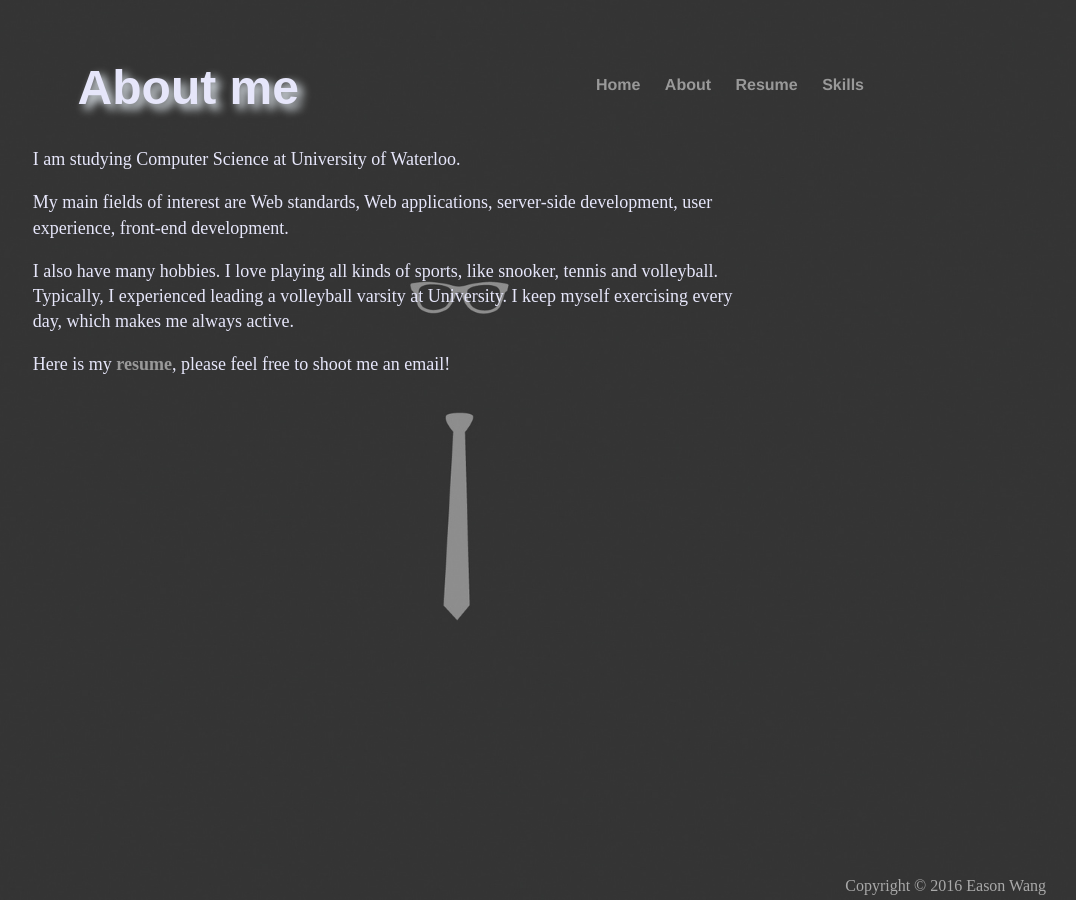
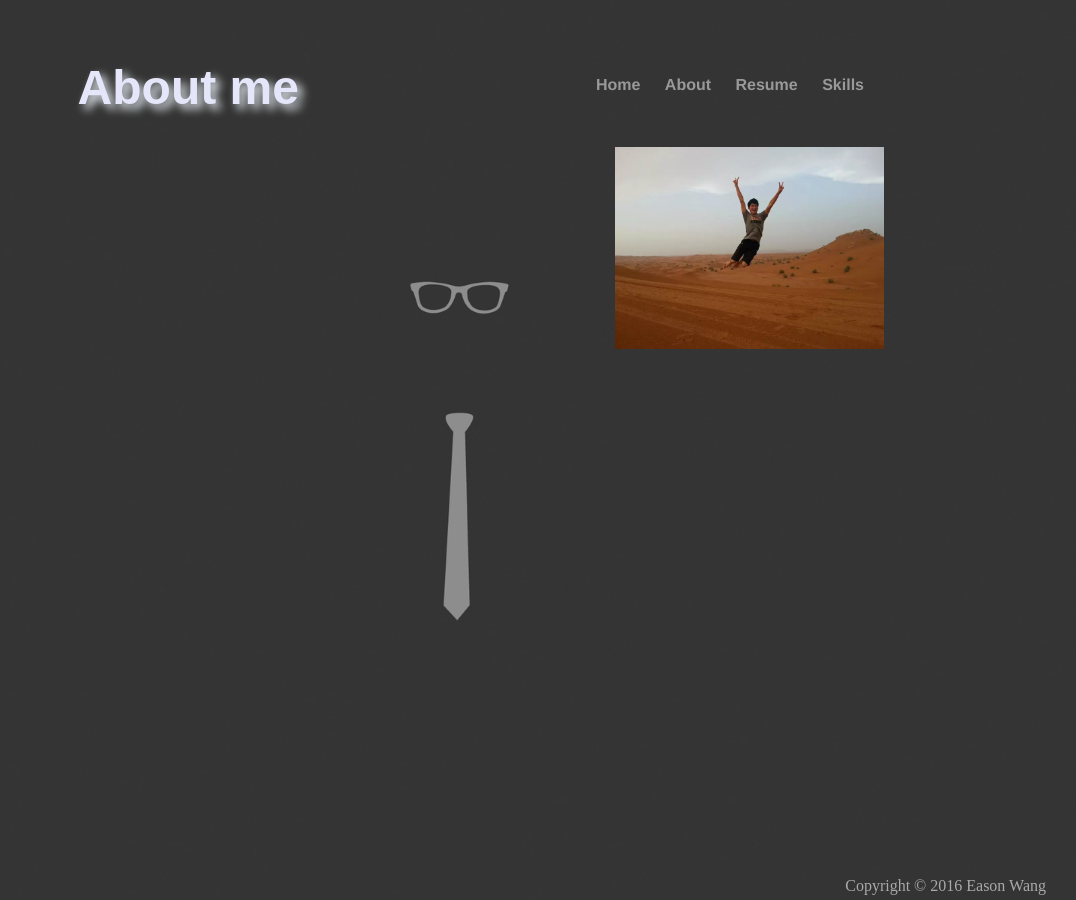
Before and after one commit to Eason666/Easonwang.github.io, a Jekyll site: the page built from about/index.html, in a window 1280 px wide. Shown: the whole page, without its empty margins (204-1280 px from the left). Built offline with Jekyll 4.4.1, drawn with Linux system fonts in a browser that asks for light colours.

Commit message:
Update index.html

```diff
--- a/about/index.html
+++ b/about/index.html
@@ -4,8 +4,8 @@ title: Eason
 ---
 
 	<h1 id="aboutme">About me</h1>
-	<!--<img id="image" src="/psb.jpg">-->
-	<div>
+	<img id="image" src="/psb.jpg">
+	<!--<div>
         	<p class="content">I am studying Computer Science at University of Waterloo. </p>
 
 		<p class="content">My main fields of interest are Web standards, Web applications, server-side development, user experience, front-end development.</p>
@@ -13,3 +13,4 @@ title: Eason
 			Typically, I experienced leading a volleyball varsity at University. I keep myself exercising every day, which makes me always active.
 		<p class="content"> Here is my <a href="/Junheng Wang - resume.pdf"><strong>resume</strong></a>, please feel free to shoot me an email!</p>
         </div>
+-->
```
